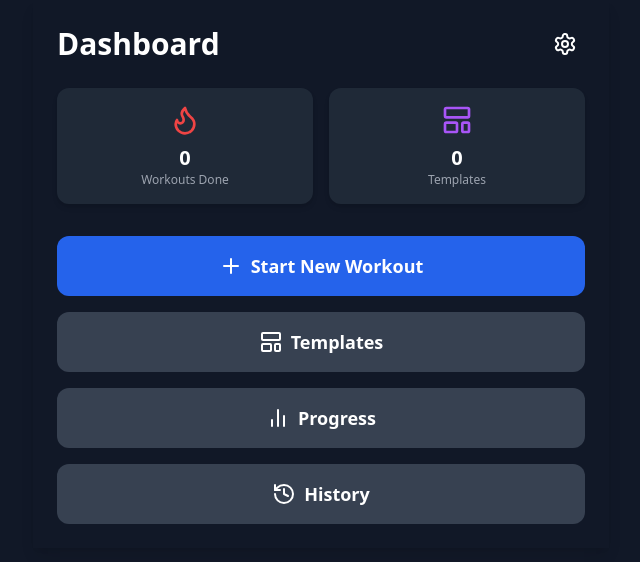
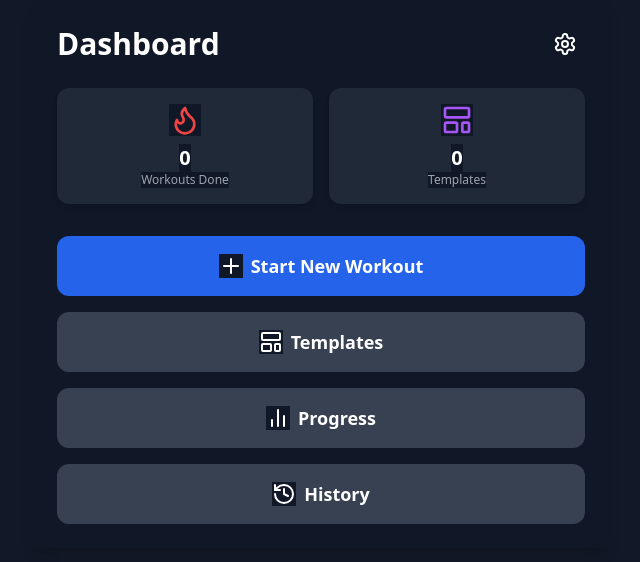
Before and after one commit to Git-Aarya/Gym-Tracker, a React (Create React App) app: page / in a window 1280 px wide. Shown: the top 562 px of the page, without its empty margins (319-959 px from the left). Built offline with nearby package versions, Linux system fonts and the light colour scheme.

Commit message:
fix (platform-diff): fix rendering to IOS devices

```diff
--- a/public/index.html
+++ b/public/index.html
@@ -2,7 +2,7 @@
 <html lang="en">
   <head>
     <meta charset="utf-8" />
-    <meta name="viewport" content="width=device-width, initial-scale=1" />
+    <meta name="viewport" content="width=device-width, initial-scale=1, viewport-fit=cover" />
     <meta name="theme-color" content="#000000" />
     <title>Gym Tracker</title>
   </head>
--- a/src/index.css
+++ b/src/index.css
@@ -2,8 +2,18 @@
 @tailwind components;
 @tailwind utilities;
 
+*{
+  /*
+    Default theme colour (gray-900, https://tailwindcss.com/docs/colors)
+    TODO: Find alternative way to implement this
+  */
+  background-color: oklch(21% 0.034 264.665);
+}
+
 body {
   margin: 0;
+  /* Prevents overflows in other platforms (eg., content overflow in status bar in IOS) */
+  padding: env(safe-area-inset-top) env(safe-area-inset-right) env(safe-area-inset-bottom) env(safe-area-inset-left);
   font-family: -apple-system, BlinkMacSystemFont, 'Segoe UI', 'Roboto', 'Oxygen',
     'Ubuntu', 'Cantarell', 'Fira Sans', 'Droid Sans', 'Helvetica Neue',
     sans-serif;
```
